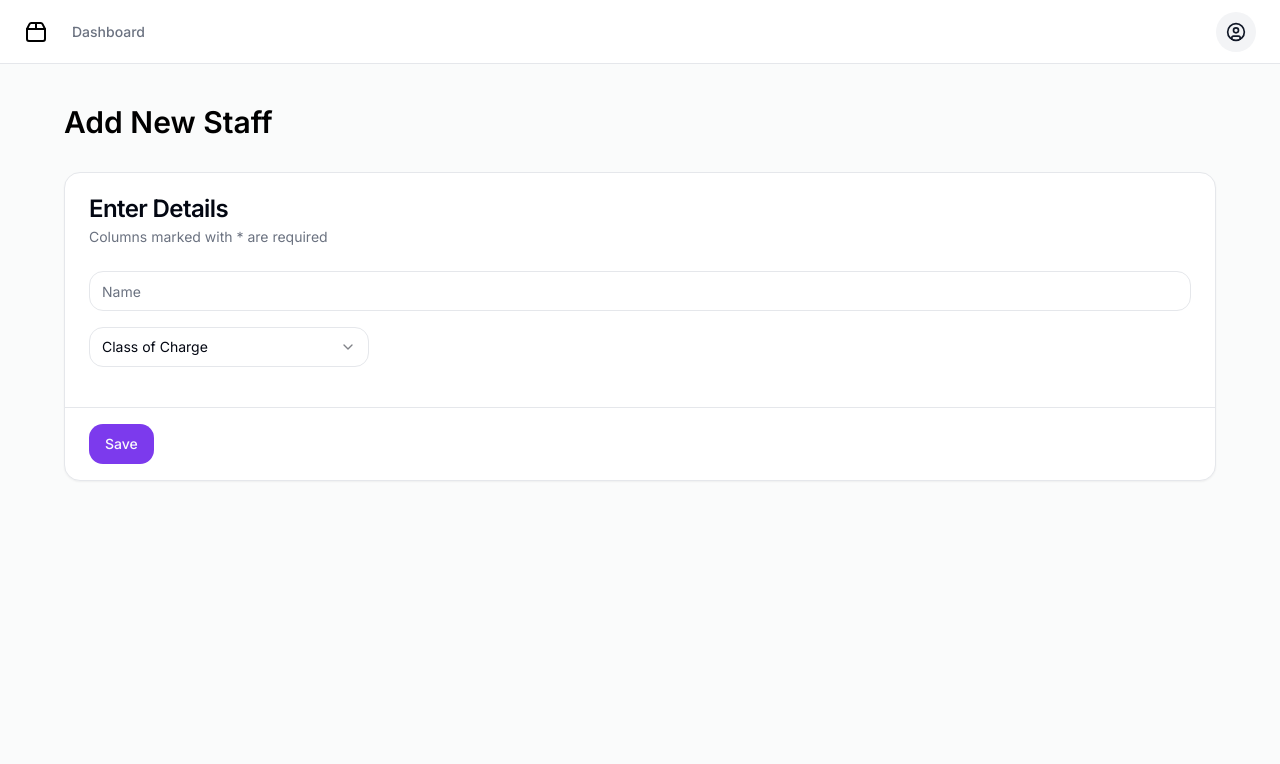
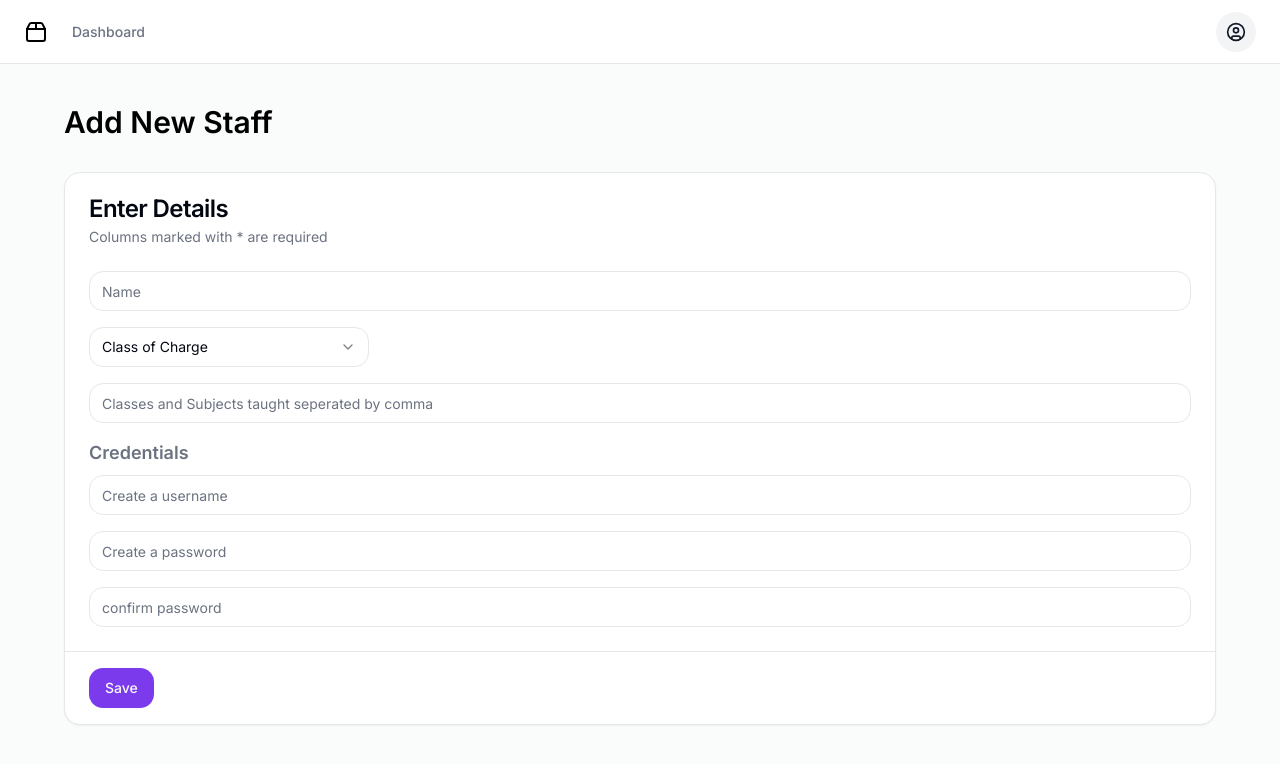
Before and after one commit to n1ved/edusync-frontend, a Next.js app: page /admin/dashboard/add in a window 1280 px wide. Shown: the top 764 px of the page. Built offline with nearby package versions, Linux system fonts and the light colour scheme.

Commit message:
add staff folder v1

```diff
--- a/src/app/admin/dashboard/add/page.tsx
+++ b/src/app/admin/dashboard/add/page.tsx
@@ -132,7 +132,7 @@ export default function AddStaff() {
                                     <Input placeholder="Name"/>
                                 </form>
                                 <div className={"mt-4"}/>
-                                <form >
+                                <form>
                                     <Select onValueChange={(value) => handleClassInChargeChange(value)}>
                                         <SelectTrigger className="w-[280px]">
                                             <SelectValue placeholder="Class of Charge"/>
@@ -163,6 +163,23 @@ export default function AddStaff() {
                                     </form>
                                 }
                                 <div className={"mt-4"}/>
+                                <form>
+                                    <Input placeholder="Classes and Subjects taught seperated by comma"/>
+                                </form>
+                                <div className={"mt-4"}/>
+                                <h3 className={"text-lg font-semibold text-muted-foreground"}>Credentials</h3>
+                                <div className={"mt-2"}/>
+                                <form>
+                                    <Input placeholder="Create a username"/>
+                                </form>
+                                <div className={"mt-4"}/>
+                                <form>
+                                    <Input type="password" placeholder="Create a password"/>
+                                </form>
+                                <div className={"mt-4"}/>
+                                <form>
+                                    <Input type="password" placeholder="confirm password"/>
+                                </form>
 
                             </CardContent>
                             <CardFooter className="border-t px-6 py-4">
```
